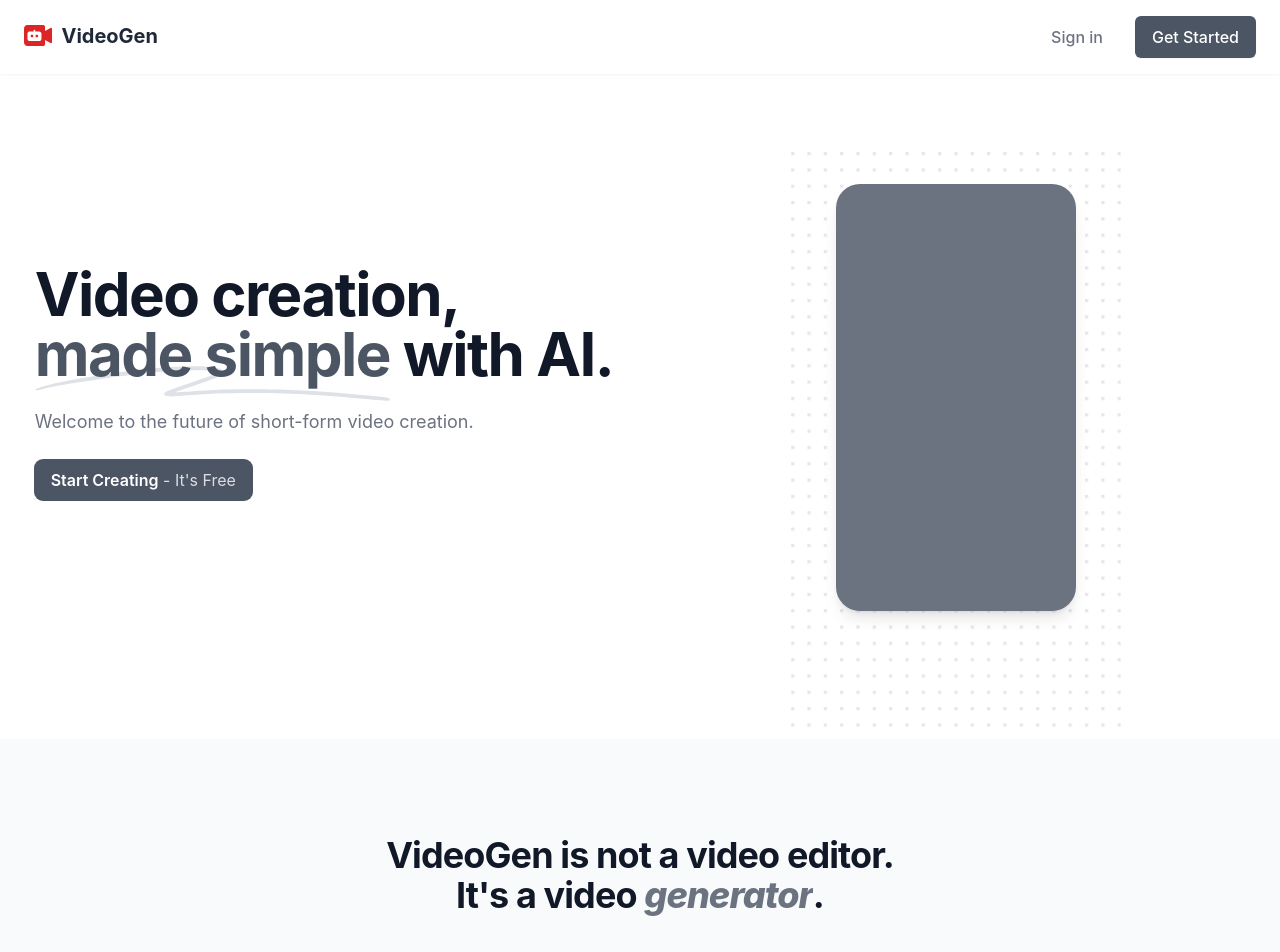
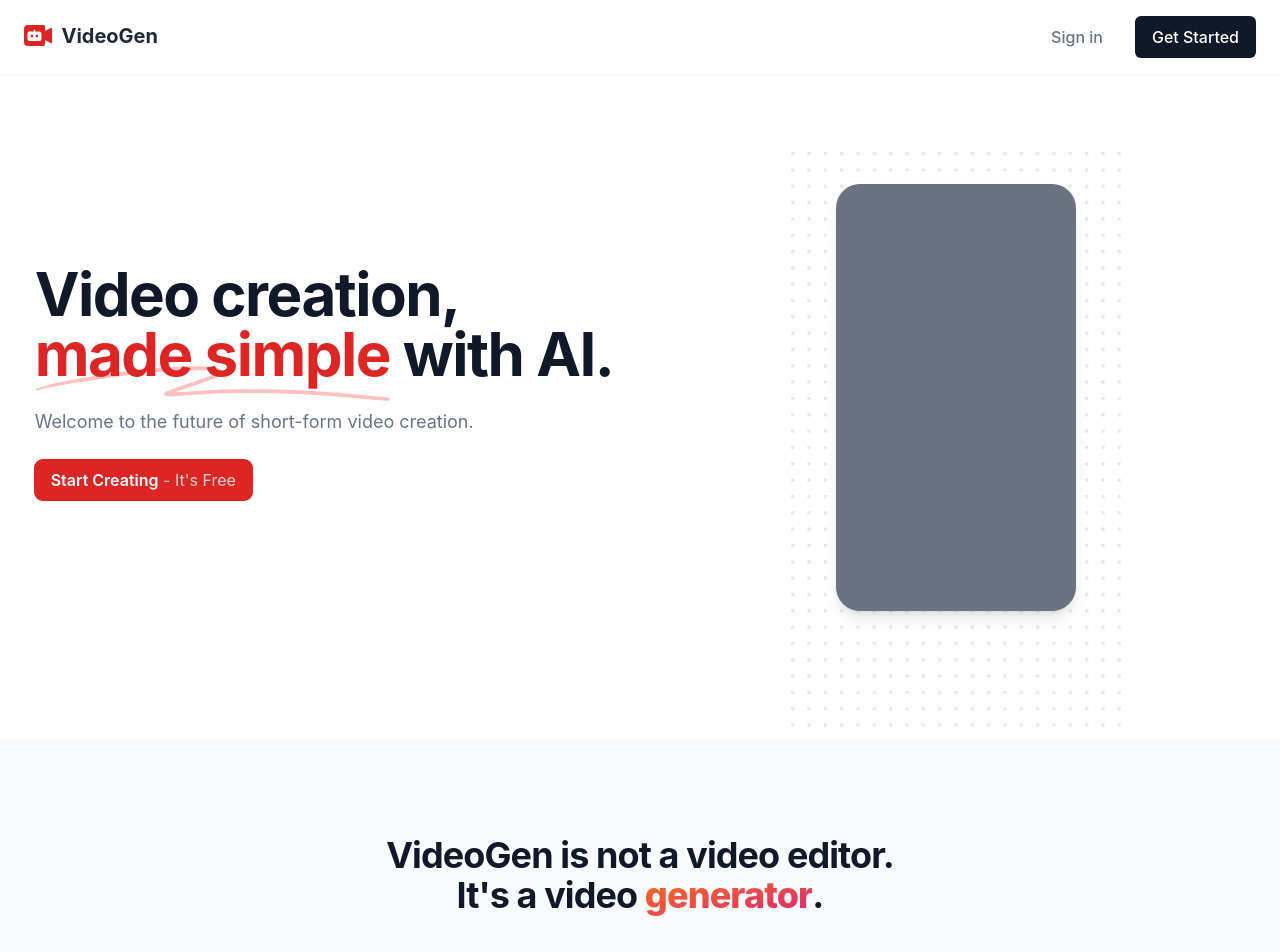
Before and after one commit to gradient-labs-ai/videogen-website, a Next.js app: page / in a window 1280 px wide. Shown: the top 952 px of the page. Built offline with nearby package versions, Linux system fonts and the light colour scheme.

Commit message:
Slight changes

```diff
--- a/components/HomeFeatures.tsx
+++ b/components/HomeFeatures.tsx
@@ -54,7 +54,7 @@ export default function HomeFeatures() {
             <span className="block">VideoGen is not a video editor.</span>
             <span className="block">
               It&apos;s a video{" "}
-              <span className="italic bg-gradient-to-br font-extrabold text-transparent bg-clip-text from-secondary-500 to-main-500">
+              <span className="bg-gradient-to-br font-extrabold text-transparent bg-clip-text from-orange-500 to-pink-600">
                 generator
               </span>
               .
--- a/components/HomeHero.tsx
+++ b/components/HomeHero.tsx
@@ -20,11 +20,11 @@ export default function HomeHero() {
                 <h1>
                   <span className="mt-1 block text-4xl font-bold tracking-tight sm:text-5xl xl:text-6xl">
                     <span className="block text-gray-900">Video creation,</span>
-                    <span className="relative whitespace-nowrap text-secondary-600">
+                    <span className="relative whitespace-nowrap text-main-600">
                       <svg
                         aria-hidden="true"
                         viewBox="0 0 418 42"
-                        className="absolute top-2/3 left-0 h-[0.58em] w-full fill-secondary-300/70"
+                        className="absolute top-2/3 left-0 h-[0.58em] w-full fill-main-300/70"
                         preserveAspectRatio="none"
                       >
                         <path d="M203.371.916c-26.013-2.078-76.686 1.963-124.73 9.946L67.3 12.749C35.421 18.062 18.2 21.766 6.004 25.934 1.244 27.561.828 27.778.874 28.61c.07 1.214.828 1.121 9.595-1.176 9.072-2.377 17.15-3.92 39.246-7.496C123.565 7.986 157.869 4.492 195.942 5.046c7.461.108 19.25 1.696 19.17 2.582-.107 1.183-7.874 4.31-25.75 10.366-21.992 7.45-35.43 12.534-36.701 13.884-2.173 2.308-.202 4.407 4.442 4.734 2.654.187 3.263.157 15.593-.78 35.401-2.686 57.944-3.488 88.365-3.143 46.327.526 75.721 2.23 130.788 7.584 19.787 1.924 20.814 1.98 24.557 1.332l.066-.011c1.201-.203 1.53-1.825.399-2.335-2.911-1.31-4.893-1.604-22.048-3.261-57.509-5.556-87.871-7.36-132.059-7.842-23.239-.254-33.617-.116-50.627.674-11.629.54-42.371 2.494-46.696 2.967-2.359.259 8.133-3.625 26.504-9.81 23.239-7.825 27.934-10.149 28.304-14.005.417-4.348-3.529-6-16.878-7.066Z"></path>
--- a/components/MainHeader.tsx
+++ b/components/MainHeader.tsx
@@ -56,7 +56,7 @@ export default function MainHeader() {
                 </Link>
                 <Link
                   href={CTA.url}
-                  className={`ml-8 inline-flex items-center justify-center rounded-md border border-transparent bg-secondary-600 px-4 py-2 text-base font-medium text-white shadow-sm hover:bg-secondary-700`}
+                  className={`ml-8 inline-flex items-center justify-center rounded-md border border-transparent bg-gray-900 px-4 py-2 text-base font-medium text-white shadow-sm hover:bg-gray-700`}
                 >
                   {CTA.text}
                 </Link>
@@ -111,7 +111,7 @@ export default function MainHeader() {
                   </Link>
                   <Link
                     href="/"
-                    className={`flex w-full items-center justify-center rounded-md border border-transparent bg-secondary-600 px-4 py-2 text-base font-medium text-white shadow-sm hover:bg-secondary-700`}
+                    className={`flex w-full items-center justify-center rounded-md border border-transparent bg-gray-900 px-4 py-2 text-base font-medium text-white shadow-sm hover:bg-gray-700`}
                   >
                     {CTA?.text}
                   </Link>
--- a/tailwind.config.js
+++ b/tailwind.config.js
@@ -9,8 +9,8 @@ module.exports = {
   theme: {
     extend: {
       colors: {
-        main: colors.gray,
-        secondary: colors.gray,
+        main: colors.red,
+        secondary: colors.yellow,
       },
     },
   },
```
